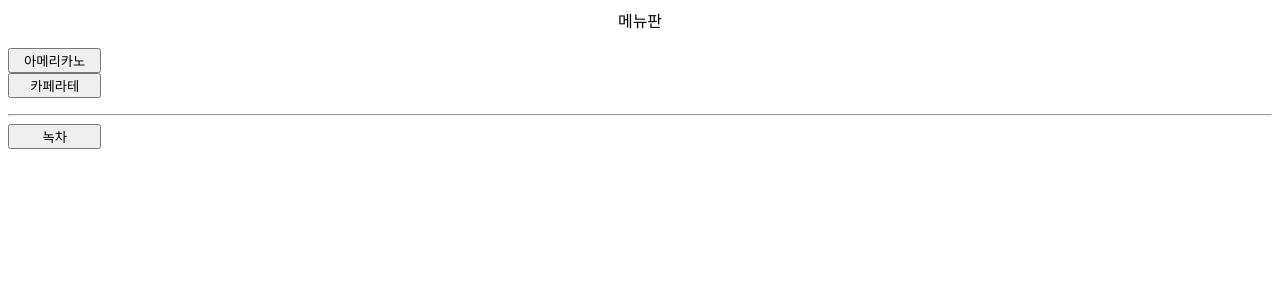
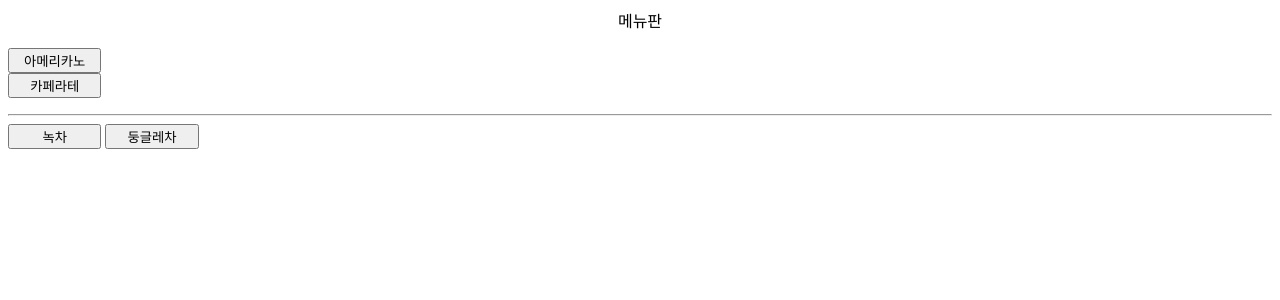
Before and after one commit to x0cloud69/david, a Flask app: page /menu in a window 1280 px wide. Shown: the top 300 px of the page. Run offline with Flask 3, Linux system fonts and the light colour scheme.

Commit message:
Update menu.html

```diff
--- a/ky-codyssey-main/Codyseey/templates/menu.html
+++ b/ky-codyssey-main/Codyseey/templates/menu.html
@@ -33,7 +33,7 @@
         </p>
         <hr>
             <button name="menu2" style="width: 70pt;">녹차</button>
-        </hr>
+            <button name="menu2" style="width: 70pt;">둥글레차</button>
   <!-- </div> -->
 </body>
 </html>
```
